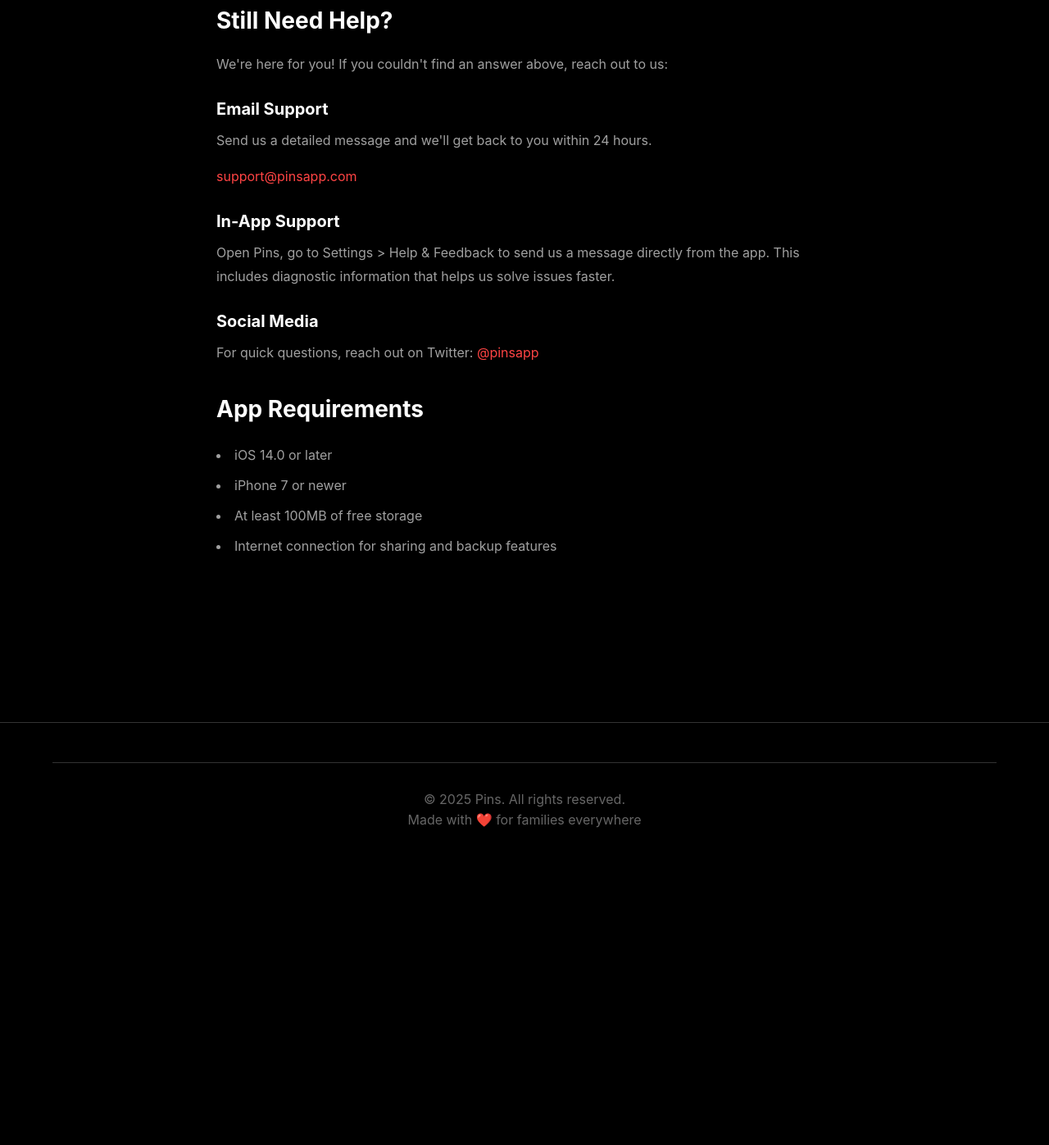
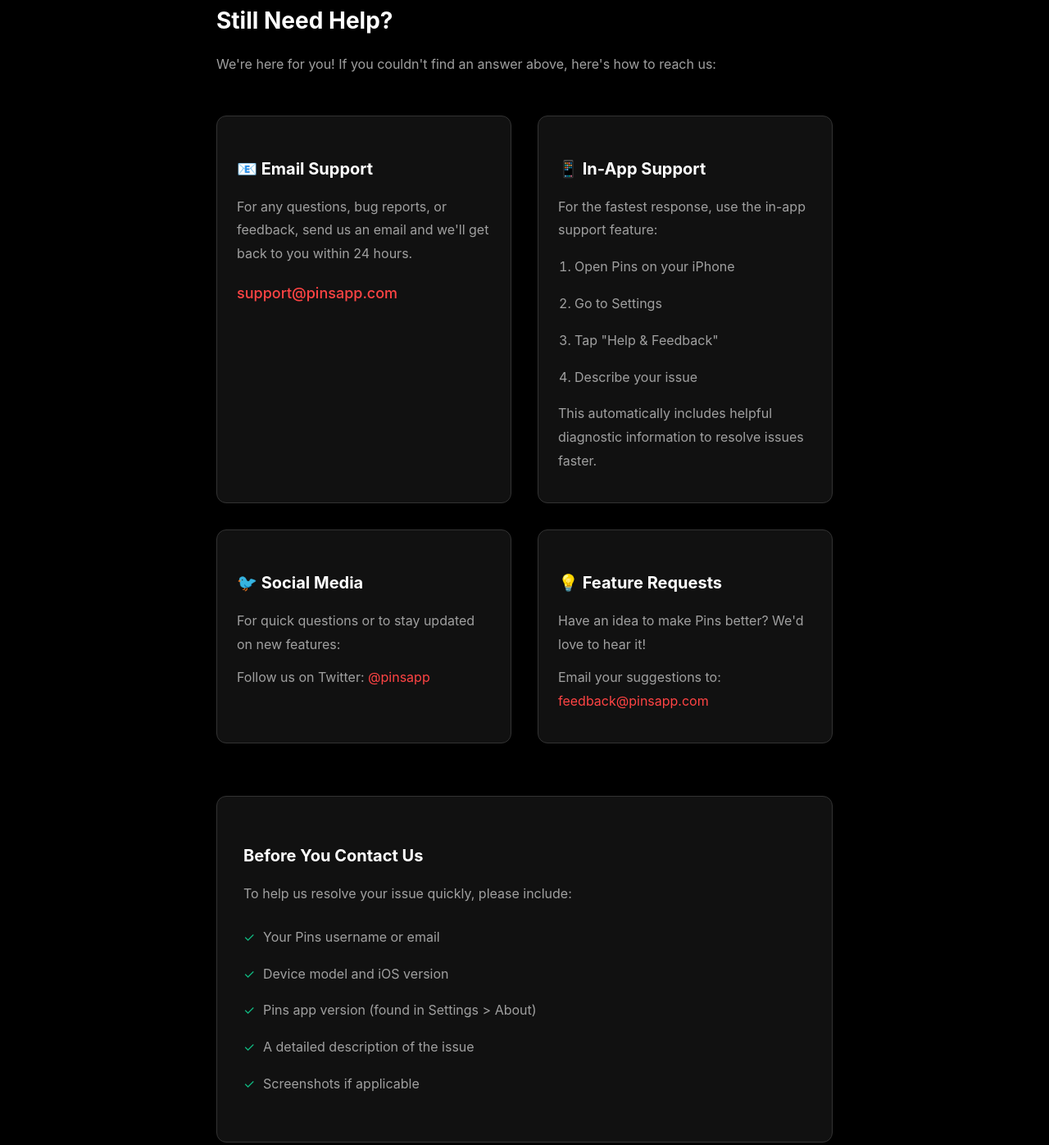
Before and after one commit to tltoan/pins-website, a website: page support.html in a window 1280 px wide. Shown: the part 2668-4065 px from the top of the page at 82% size. Before the commit the page ends 3714 px from the top, so only its background shows below. Drawn offline with Linux system fonts and the light colour scheme.

Commit message:
Simplify support page - remove ticket system, add contact information
- Replace complex contact form with simple support information
- Add multiple contact methods (email, in-app, social media)
- Include helpful tips for contacting support
- Remove unnecessary form JavaScript and Supabase integration
- Clean, informational design matching site theme

```diff
--- a/css/styles.css
+++ b/css/styles.css
@@ -758,3 +758,98 @@
 .animate-in {
   animation: fadeIn 0.6s ease-out forwards;
 }
+
+/* Support Page Styles */
+.support-contact {
+  margin-top: 48px;
+  display: grid;
+  grid-template-columns: repeat(auto-fit, minmax(300px, 1fr));
+  gap: 32px;
+}
+
+.contact-method {
+  padding: 24px;
+  background: var(--color-surface);
+  border-radius: 12px;
+  border: 1px solid var(--color-border);
+}
+
+.contact-method h3 {
+  color: var(--color-text);
+  margin-bottom: 16px;
+  font-size: 20px;
+}
+
+.contact-method p {
+  color: var(--color-text-secondary);
+  margin-bottom: 12px;
+}
+
+.contact-method ol {
+  color: var(--color-text-secondary);
+  margin-left: 20px;
+  margin-bottom: 12px;
+}
+
+.contact-method ol li {
+  margin-bottom: 8px;
+}
+
+.support-email {
+  display: inline-block;
+  color: var(--color-accent);
+  font-size: 18px;
+  font-weight: 500;
+  text-decoration: none;
+  padding: 8px 0;
+}
+
+.support-email:hover {
+  color: var(--color-accent-light);
+}
+
+.contact-method a {
+  color: var(--color-accent);
+  text-decoration: none;
+}
+
+.contact-method a:hover {
+  color: var(--color-accent-light);
+}
+
+.support-tips {
+  margin-top: 64px;
+  padding: 32px;
+  background: var(--color-surface);
+  border-radius: 12px;
+  border: 1px solid var(--color-border);
+}
+
+.support-tips h3 {
+  color: var(--color-text);
+  margin-bottom: 16px;
+}
+
+.support-tips p {
+  color: var(--color-text-secondary);
+  margin-bottom: 16px;
+}
+
+.support-tips ul {
+  list-style: none;
+  padding: 0;
+}
+
+.support-tips ul li {
+  color: var(--color-text-secondary);
+  padding: 8px 0;
+  padding-left: 24px;
+  position: relative;
+}
+
+.support-tips ul li:before {
+  content: "✓";
+  position: absolute;
+  left: 0;
+  color: var(--color-success);
+}
--- a/support.html
+++ b/support.html
@@ -131,22 +131,50 @@
 
       <section id="help">
         <h2>Still Need Help?</h2>
-        <p>We're here for you! If you couldn't find an answer above, reach out to us:</p>
+        <p>We're here for you! If you couldn't find an answer above, here's how to reach us:</p>
 
-        <div style="margin-top: 24px;">
-          <h3>Email Support</h3>
-          <p>Send us a detailed message and we'll get back to you within 24 hours.</p>
-          <p><a href="mailto:support@pinsapp.com">support@pinsapp.com</a></p>
+        <div class="support-contact">
+          <div class="contact-method">
+            <h3>📧 Email Support</h3>
+            <p>For any questions, bug reports, or feedback, send us an email and we'll get back to you within 24 hours.</p>
+            <a href="mailto:support@pinsapp.com" class="support-email">support@pinsapp.com</a>
+          </div>
+
+          <div class="contact-method">
+            <h3>📱 In-App Support</h3>
+            <p>For the fastest response, use the in-app support feature:</p>
+            <ol>
+              <li>Open Pins on your iPhone</li>
+              <li>Go to Settings</li>
+              <li>Tap "Help & Feedback"</li>
+              <li>Describe your issue</li>
+            </ol>
+            <p>This automatically includes helpful diagnostic information to resolve issues faster.</p>
+          </div>
+
+          <div class="contact-method">
+            <h3>🐦 Social Media</h3>
+            <p>For quick questions or to stay updated on new features:</p>
+            <p>Follow us on Twitter: <a href="https://twitter.com/pinsapp">@pinsapp</a></p>
+          </div>
+
+          <div class="contact-method">
+            <h3>💡 Feature Requests</h3>
+            <p>Have an idea to make Pins better? We'd love to hear it!</p>
+            <p>Email your suggestions to: <a href="mailto:feedback@pinsapp.com">feedback@pinsapp.com</a></p>
+          </div>
         </div>
 
-        <div style="margin-top: 24px;">
-          <h3>In-App Support</h3>
-          <p>Open Pins, go to Settings > Help & Feedback to send us a message directly from the app. This includes diagnostic information that helps us solve issues faster.</p>
-        </div>
-
-        <div style="margin-top: 24px;">
-          <h3>Social Media</h3>
-          <p>For quick questions, reach out on Twitter: <a href="https://twitter.com/pinsapp">@pinsapp</a></p>
+        <div class="support-tips">
+          <h3>Before You Contact Us</h3>
+          <p>To help us resolve your issue quickly, please include:</p>
+          <ul>
+            <li>Your Pins username or email</li>
+            <li>Device model and iOS version</li>
+            <li>Pins app version (found in Settings > About)</li>
+            <li>A detailed description of the issue</li>
+            <li>Screenshots if applicable</li>
+          </ul>
         </div>
       </section>
 
```
Also changed, not shown: 1 other file.
